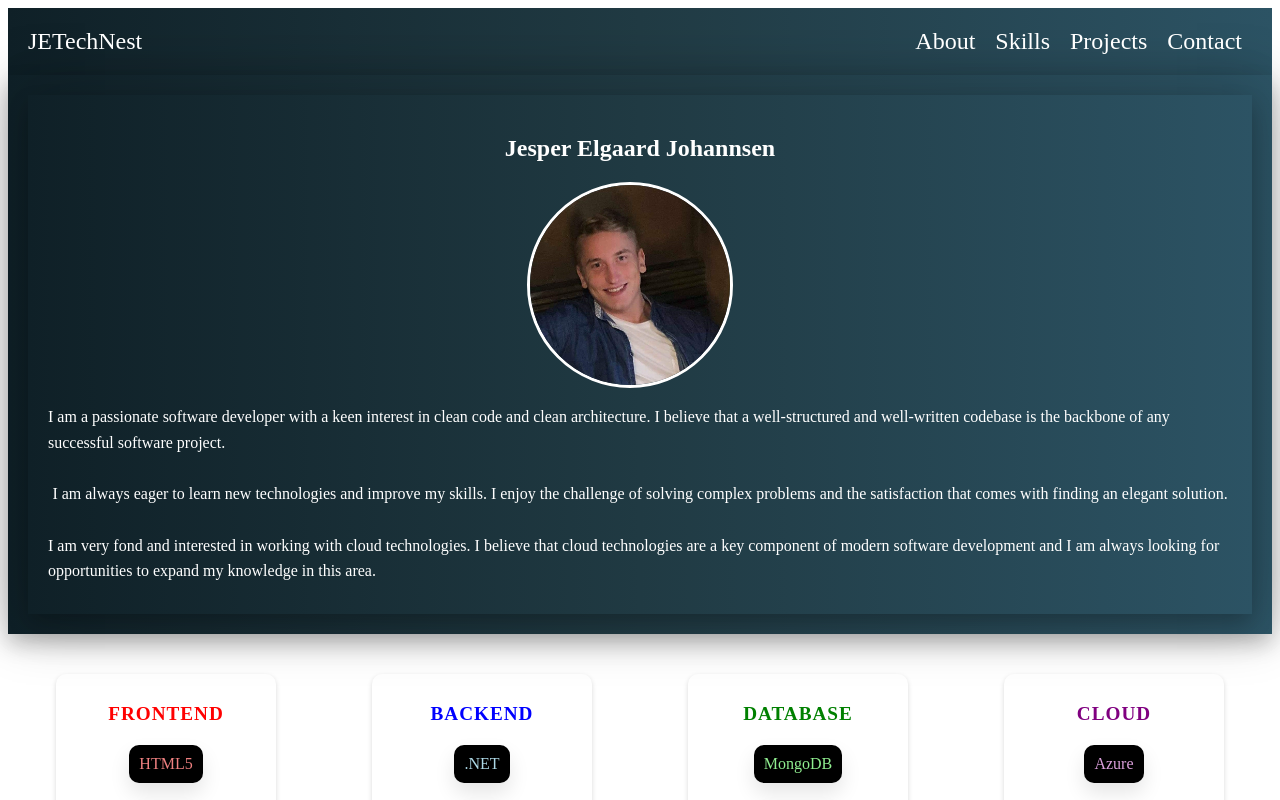
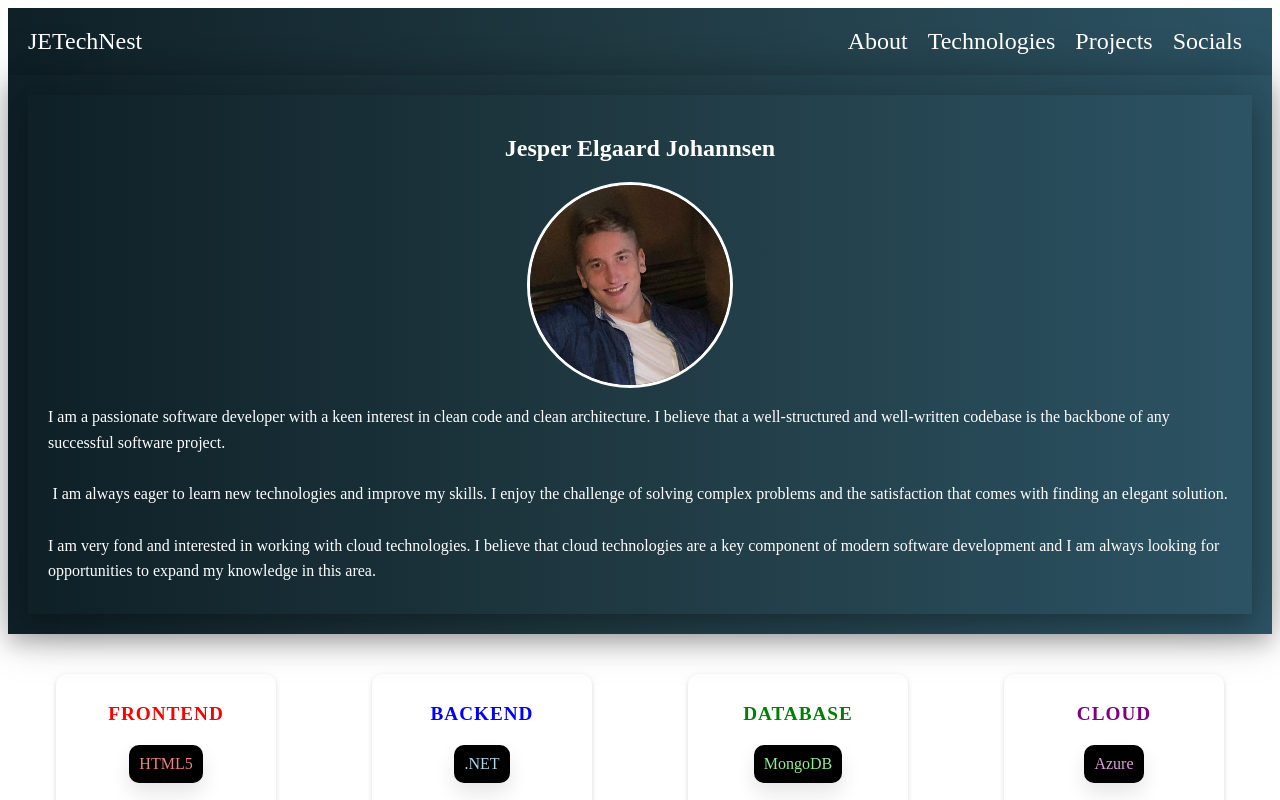
Before and after one commit to Jesperejohannsen/jetechnest, a React (Vite) app: page / in a window 1280 px wide. Shown: the top 800 px of the page. Built offline with nearby package versions, Linux system fonts and the light colour scheme.

Commit message:
adding routing

```diff
--- a/src/components/about/About.tsx
+++ b/src/components/about/About.tsx
@@ -5,7 +5,7 @@ const About = () => {
   return (
     <div className="about-container">
       <div className="about">
-        <section className="about">
+        <section id="about" className="about">
           <h2>Jesper Elgaard Johannsen</h2>
           <img
             src={profileImage}
--- a/src/components/contact/Contact.tsx
+++ b/src/components/contact/Contact.tsx
@@ -7,7 +7,7 @@ const Contact = () => {
   const currentYear = new Date().getFullYear();
 
   return (
-    <div className="contact">
+    <div id="contact" className="contact">
       <a href="https://github.com/Jesperejohannsen" target="_blank" rel="noopener noreferrer">
         <FontAwesomeIcon icon={faGithub} size="2x" />
       </a>
--- a/src/components/navigationMenu/NavigationMenu.tsx
+++ b/src/components/navigationMenu/NavigationMenu.tsx
@@ -1,6 +1,4 @@
-// Navigation.tsx
 import React from 'react';
-import { Link } from 'react-router-dom';
 
 interface NavigationProps {
   isOpen: boolean;
@@ -9,10 +7,10 @@ interface NavigationProps {
 const Navigation: React.FC<NavigationProps> = ({ isOpen }) => (
   <nav className={`nav-links ${isOpen ? 'open' : ''}`}>
     <ul>
-      <li><Link to="/about">About</Link></li>
-      <li><Link to="/skills">Skills</Link></li>
-      <li><Link to="/projects">Projects</Link></li>
-      <li><Link to="/contact">Contact</Link></li>
+      <li><a href="#about">About</a></li>
+      <li><a href="#skills">Technologies</a></li>
+      <li><a href="#projects">Projects</a></li>
+      <li><a href="#contact">Socials</a></li>
     </ul>
   </nav>
 );
--- a/src/components/projects/ProjectsSection.tsx
+++ b/src/components/projects/ProjectsSection.tsx
@@ -62,7 +62,7 @@ const ProjectsSection = () => {
   };
 
   return (
-    <div className="projects-section">
+    <div id="projects" className="projects-section">
       {projects.map((project, index) => (
         <div
           key={index}
--- a/src/components/skills/SkillSection.tsx
+++ b/src/components/skills/SkillSection.tsx
@@ -9,7 +9,7 @@ const SkillSection = () => {
   };
 
   return (
-    <div className="skill-section">
+    <div id="skills" className="skill-section">
       {Object.entries(skills).map(([category, skills], index) => (
         <div key={index} className={`category-box ${category}`}>
           <h3>{category.charAt(0).toUpperCase() + category.slice(1)}</h3>
```
